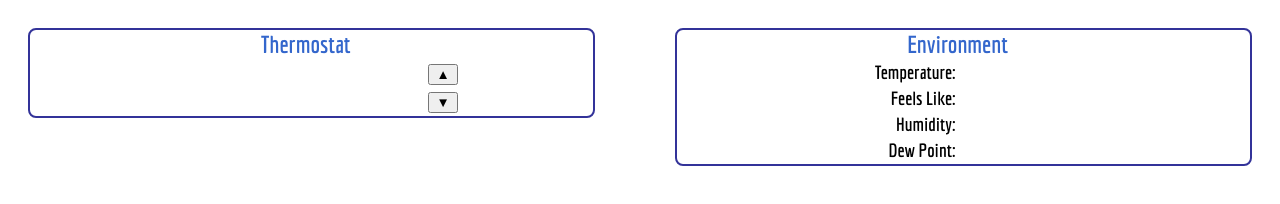
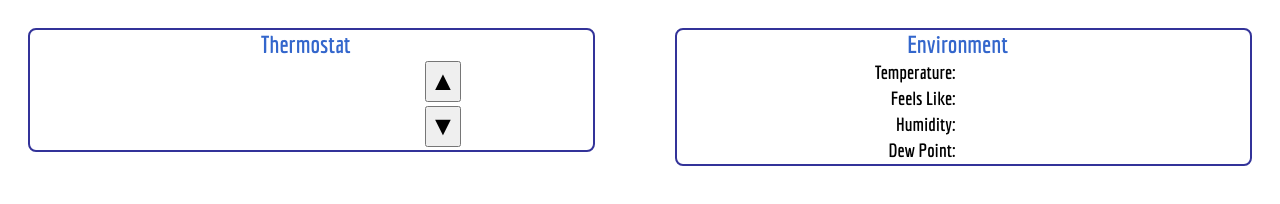
Before and after one commit to alidrus/IOTServer, a plain HTML site: page web/index.html in a window 1280 px wide. Drawn offline with Linux system fonts and the light colour scheme; no server answers.

Commit message:
Adjust thermostat display and buttons

```diff
--- a/web/index.html
+++ b/web/index.html
@@ -105,7 +105,12 @@
             }
 
             .thermostat-setting {
-                font-size: 18pt;
+                font-size: 24pt;
+            }
+
+            .control-switch {
+                font-size: 20pt;
+                padding: 3px;
             }
         </style>
     </head>
```
